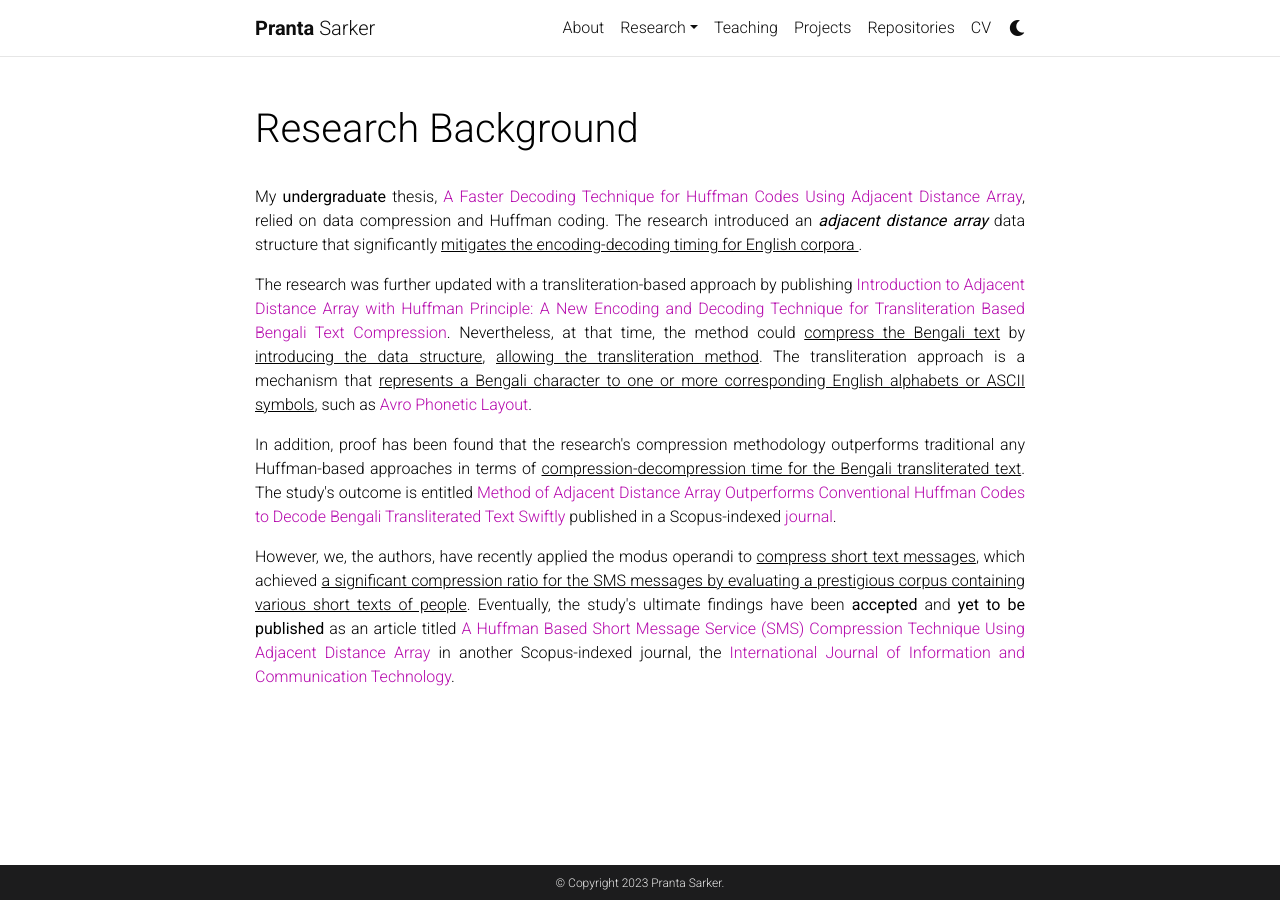
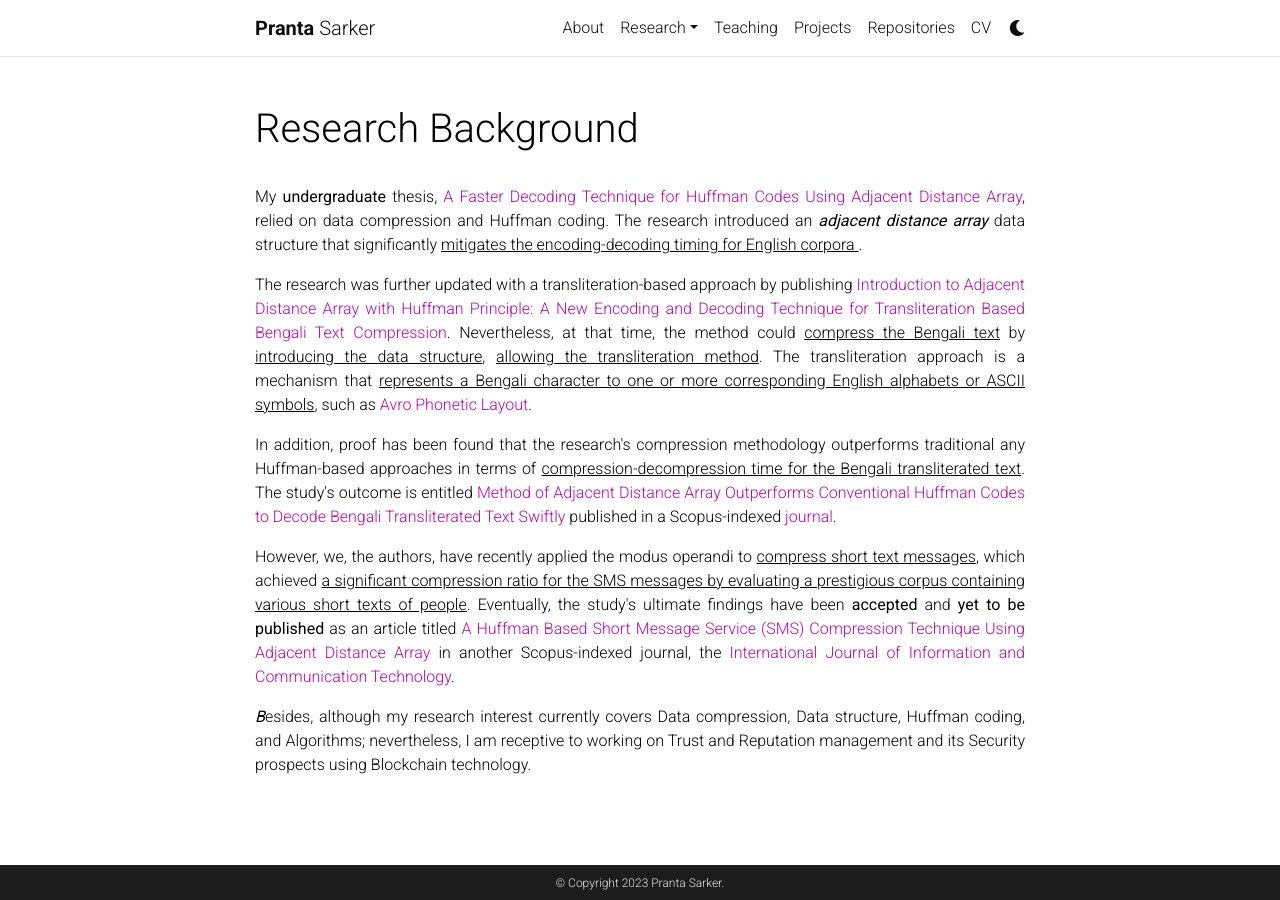
Before and after one commit to psarkerbd/psarkerbd.github.io, a Jekyll site: the page built from _pages/background.md, in a window 1280 px wide. Built offline with Jekyll 4.4.1, drawn with Linux system fonts in a browser that asks for light colours; comment, search, counter and statistics services are not loaded; a style sheet for code colours, icons or effects is not loaded.

Commit message:
Update background.md

```diff
--- a/_pages/background.md
+++ b/_pages/background.md
@@ -19,3 +19,7 @@
 <p style="text-align: justify">
 However, we, the authors, have recently applied the modus operandi to <u>compress short text messages</u>, which achieved <u>a significant compression ratio for the SMS messages by evaluating a prestigious corpus containing various short texts of people</u>. Eventually, the study's ultimate findings have been <b>accepted</b> and <b>yet to be published</b> as an article titled <a href='https://www.inderscience.com/info/ingeneral/forthcoming.php?jcode=ijict#111512'>A Huffman Based Short Message Service (SMS) Compression Technique Using Adjacent Distance Array</a> in another Scopus-indexed journal, the <a href='https://www.inderscience.com/jhome.php?jcode=ijict'>International Journal of Information and Communication Technology</a>.
 </p>
+
+<p style="text-align: justify">
+<b><em>B</em></b>esides, although my research interest currently covers Data compression, Data structure, Huffman coding, and Algorithms; nevertheless, I am receptive to working on Trust and Reputation management and its Security prospects using Blockchain technology.
+</p>
```
